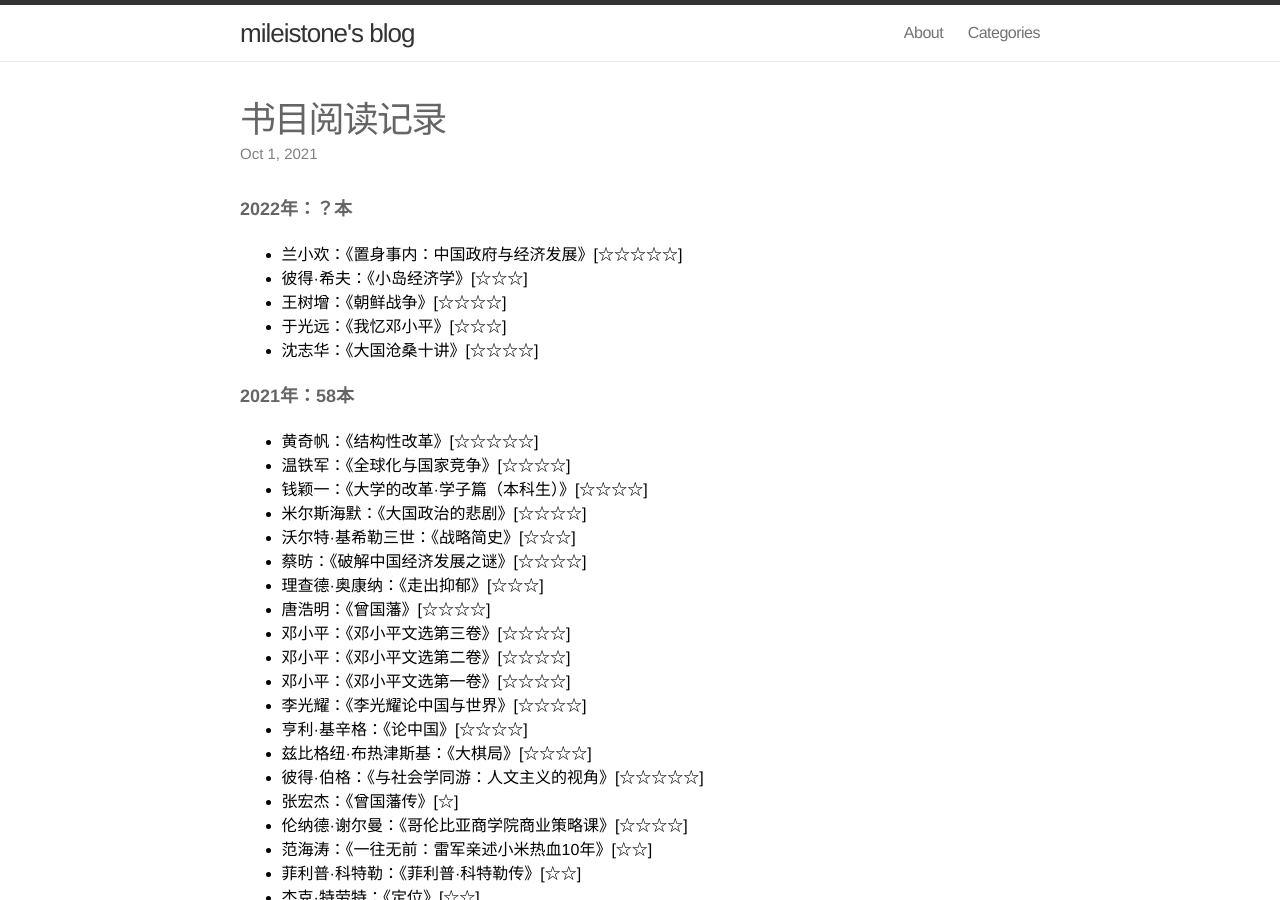
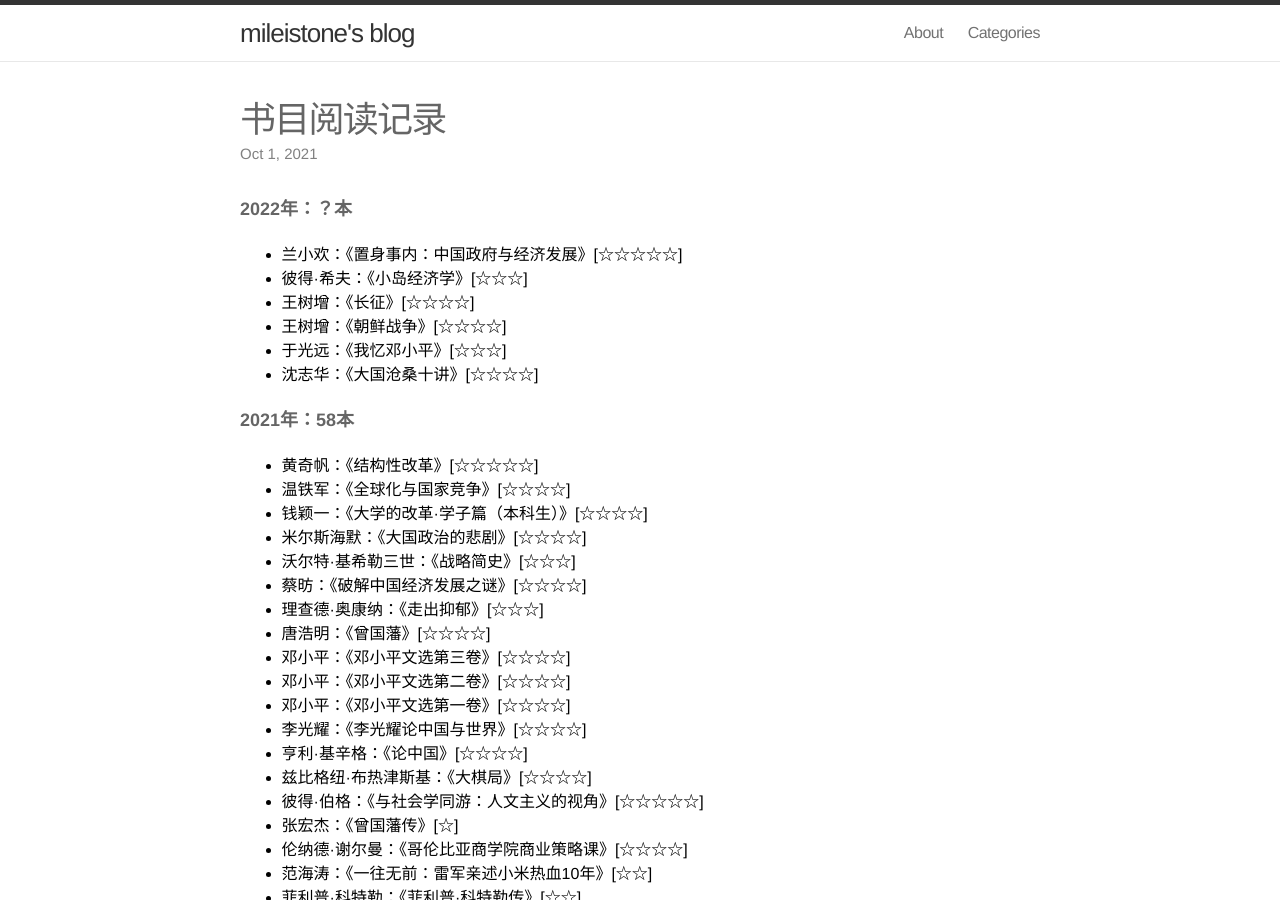
Before and after one commit to mileistone/mileistone.github.io, a Jekyll site: the page built from _posts/2021-10-01-books.md, in a window 1280 px wide and 900 px high. Built offline with Jekyll 4.4.1, drawn with Linux system fonts in a browser that asks for light colours.

Commit message:
Update 2021-10-01-books.md

```diff
--- a/_posts/2021-10-01-books.md
+++ b/_posts/2021-10-01-books.md
@@ -10,6 +10,7 @@ date: 2021-10-01 22:00:00
 ##### 2022年：？本
 - 兰小欢：《置身事内：中国政府与经济发展》[☆☆☆☆☆]
 - 彼得·希夫：《小岛经济学》[☆☆☆]
+- 王树增：《长征》[☆☆☆☆]
 - 王树增：《朝鲜战争》[☆☆☆☆]
 - 于光远：《我忆邓小平》[☆☆☆]
 - 沈志华：《大国沧桑十讲》[☆☆☆☆]
```
